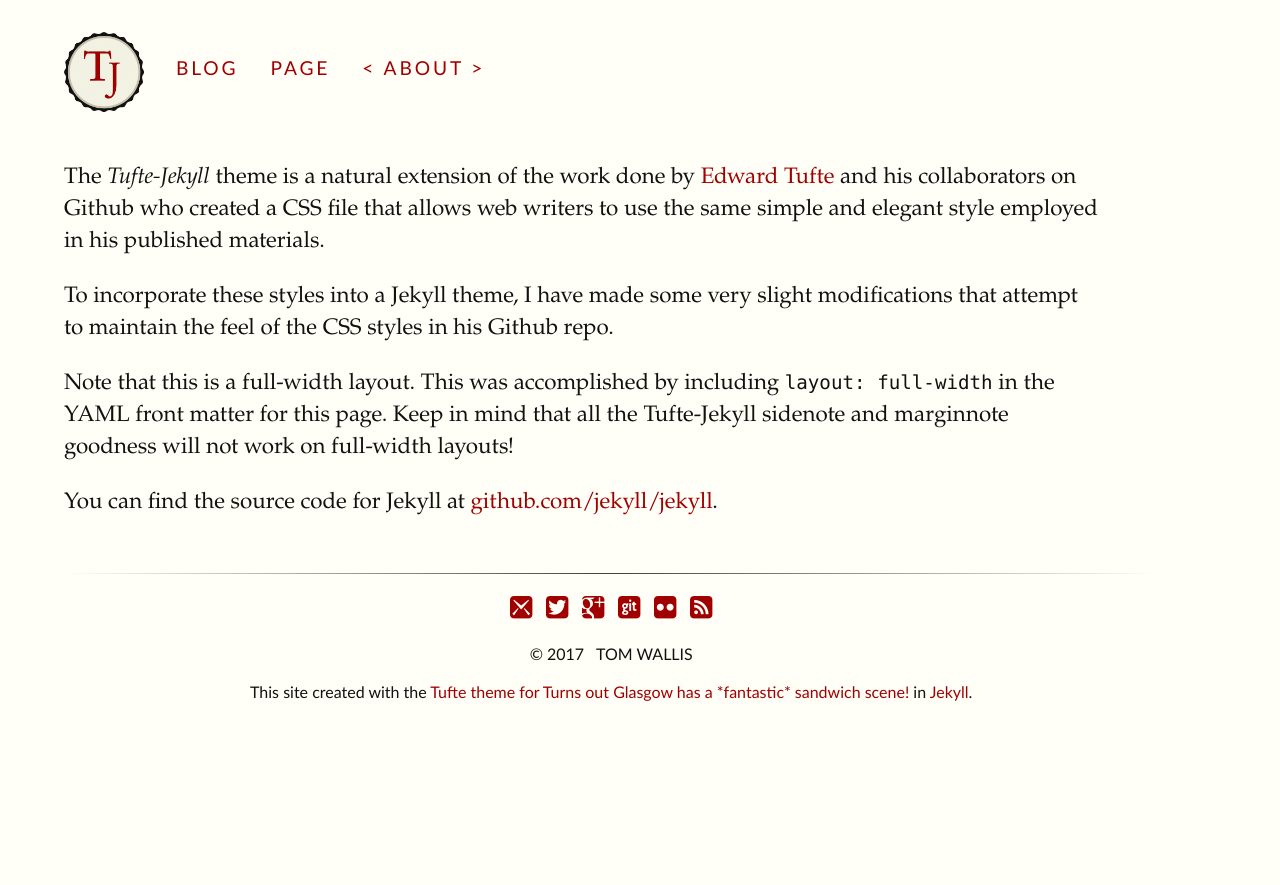
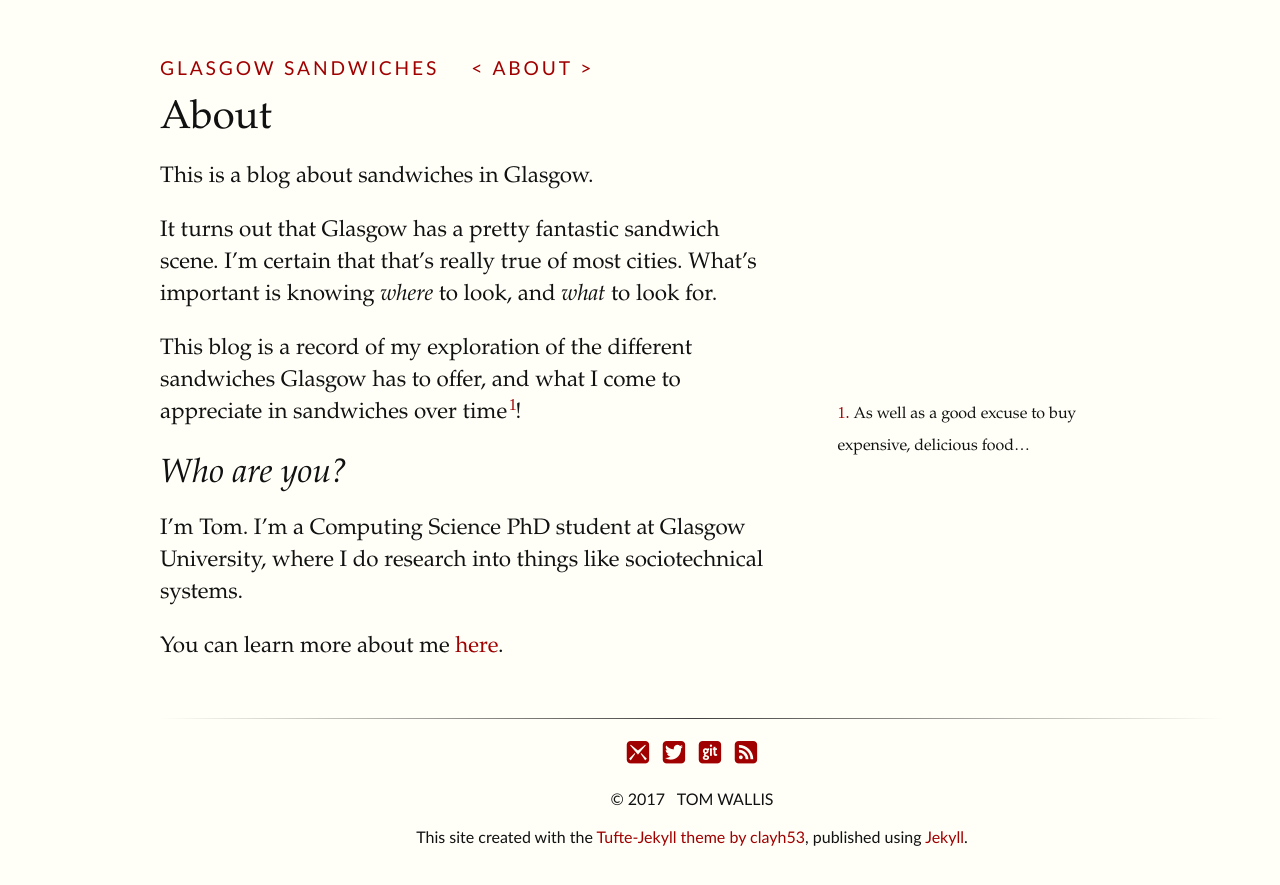
Before and after one commit to probablytom/glasgowsandwi.ch, a Jekyll site: the page built from about/index.md, in a window 1280 px wide. Shown: the top 885 px of the page. Built offline with Jekyll 4.4.1, drawn with Linux system fonts in a browser that asks for light colours.

Commit message:
First draft of a working, locally-built site

````diff
--- a/_config.yml
+++ b/_config.yml
@@ -1,6 +1,6 @@
 baseurl:
 title: GlasgowSandwich
-subtitle: Turns out Glasgow has a *fantastic* sandwich scene!
+subtitle: Tufte-Jekyll
 author: Tom Wallis
 description: Glasgow sandwich reviews, to keep me out of trouble
 name: tufte
--- a/_includes/footer.html
+++ b/_includes/footer.html
@@ -1,7 +1,7 @@
 <footer>
   <hr class="slender">
   <ul class="footer-links">
-    <li><a href="mailto:hate@spam.net"><span class="icon-mail"></span></a></li>
+    <li><a href="mailto:sandwiches@tomwallis.net"><span class="icon-mail"></span></a></li>
     {% for entry in site.data.social %}
       <li>
         <a href="{{ entry.link }}"><span class="{{ entry.icon }}"></span></a>
@@ -10,6 +10,6 @@
   </ul>
 <div class="credits">
 <span>&copy; {{ site.time | date: '%Y' }} &nbsp;&nbsp;{{site.author | upcase }}</span></br> <br>
-<span>This site created with the <a href="//github.com/clayh53/tufte-jekyll">Tufte theme for {{site.subtitle}} </a> in <a href="//jekyllrb.com">Jekyll</a>.</span>
+<span>This site created with the <a href="//github.com/clayh53/tufte-jekyll">Tufte-Jekyll theme by clayh53</a>, published using <a href="//jekyllrb.com">Jekyll</a>.</span>
 </div>
 </footer>
--- a/_includes/header.html
+++ b/_includes/header.html
@@ -1,7 +1,6 @@
 <!--- Header and nav template site-wide -->
 <header>
     <nav class="group">
-	<a href="{{site.baseurl}}/"><img class="badge" src="{{site.baseurl}}/assets/img/badge_1.png" alt="CH"></a>
 	{% for node in site.pages %}
 		{% unless node.nav_exclude %}
 		    {% if page.url == node.url %}
--- a/about/index.md
+++ b/about/index.md
@@ -1,12 +1,16 @@
 ---
-layout: full-width
+layout: page
 title: About
 ---
 
-The *Tufte-Jekyll* theme is a natural extension of the work done by [Edward Tufte](https://github.com/edwardtufte/tufte-css) and his collaborators on Github who created a CSS file that allows web writers to use the same simple and elegant style employed in his published materials.
+This is a blog about sandwiches in Glasgow.
 
-To incorporate these styles into a Jekyll theme, I have made some very slight modifications that attempt to maintain the feel of the CSS styles in his Github repo.
+It turns out that Glasgow has a pretty fantastic sandwich scene. I'm certain that that's really true of most cities. What's important is knowing *where* to look, and *what* to look for.
 
-Note that this is a full-width layout. This was accomplished by including ```layout: full-width``` in the YAML front matter for this page. Keep in mind that all the Tufte-Jekyll sidenote and marginnote goodness will not work on full-width layouts!
+This blog is a record of my exploration of the different sandwiches Glasgow has to offer, and what I come to appreciate in sandwiches over time{% sidenote "expensive food" "As well as a good excuse to buy expensive, delicious food..." %}!
 
-You can find the source code for Jekyll at [github.com/jekyll/jekyll](https://github.com/jekyll/jekyll).
+## Who are you?
+
+I'm Tom. I'm a Computing Science PhD student at Glasgow University, where I do research into things like sociotechnical systems.
+
+You can learn more about me [here](http://tom.coffee/).
--- a/index.html
+++ b/index.html
@@ -1,6 +1,6 @@
 ---
 layout: full-width
-title: blog
+title: Glasgow Sandwiches
 # Note that this index page uses a full-width layout!
 ---
 
````
Also changed, not shown: _data/social.yml (+2 -6 lines), page/index.md (deleted, +0 -31 lines), 7 other files.
